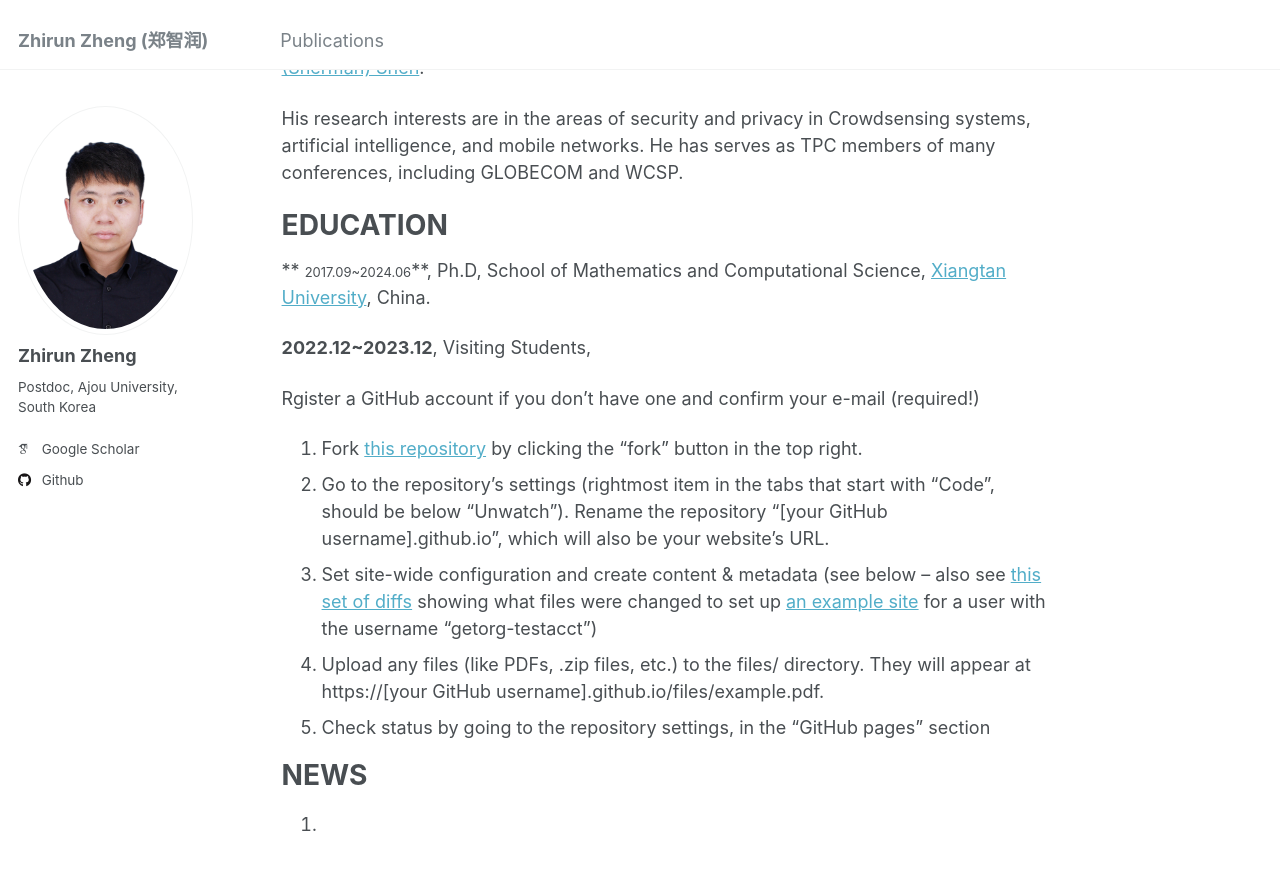
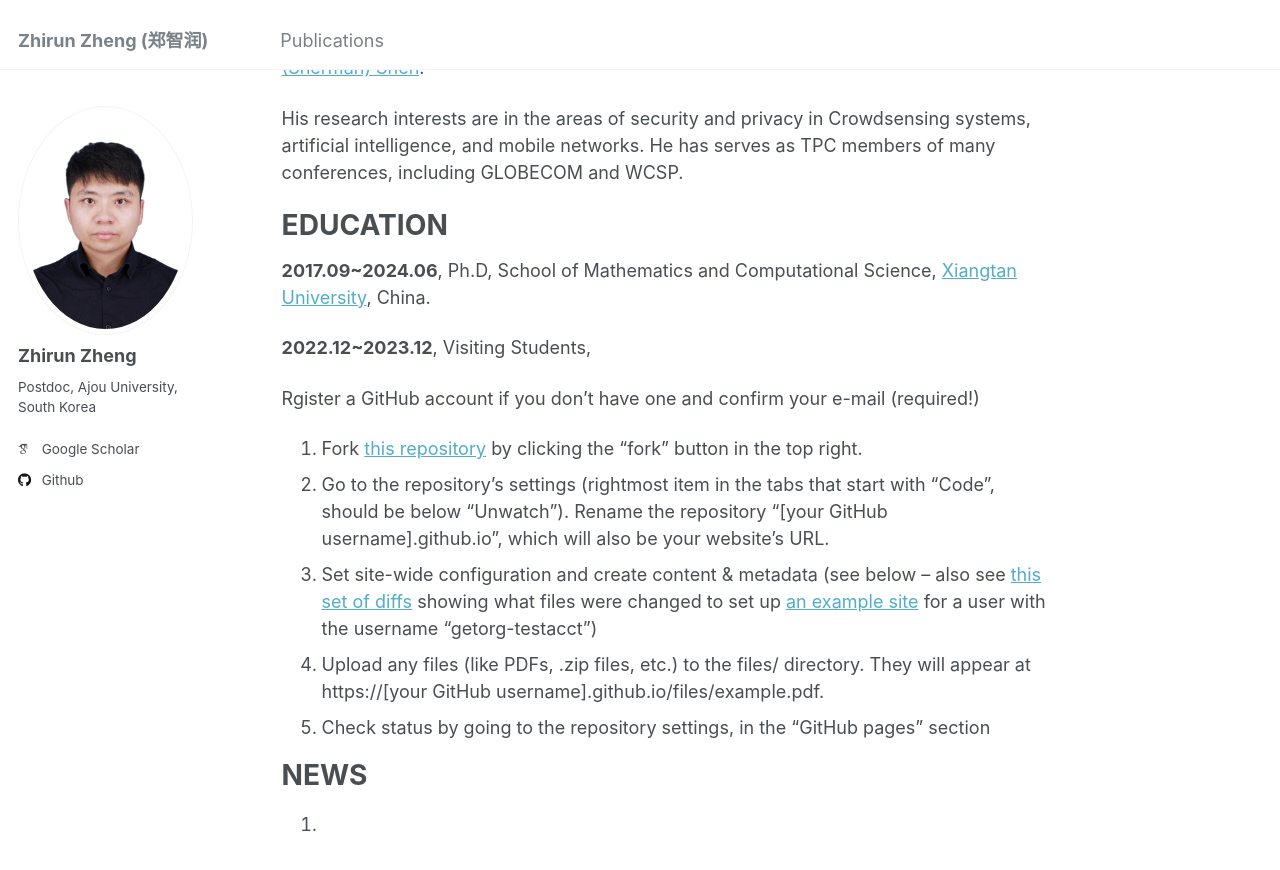
Before and after one commit to zhengzhirun/EN, a Jekyll site: the page built from _pages/about.md, in a window 1280 px wide and 900 px high, scrolled down 310 px. Shown: the top 870 px of the window. Built offline with Jekyll 4.4.1, drawn with Linux system fonts in a browser that asks for light colours; some web fonts are replaced.

Commit message:
Update about.md

```diff
--- a/_pages/about.md
+++ b/_pages/about.md
@@ -13,7 +13,7 @@ His research interests are in the areas of security and privacy in Crowdsensing
 
 EDUCATION
 ======
- ** <font size=2>2017.09~2024.06</font>**, Ph.D, School of Mathematics and Computational Science, [Xiangtan University](https://www.xtu.edu.cn/), China.
+ **2017.09~2024.06**, Ph.D, School of Mathematics and Computational Science, [Xiangtan University](https://www.xtu.edu.cn/), China.
 
   **2022.12~2023.12**, Visiting Students,
 
```
